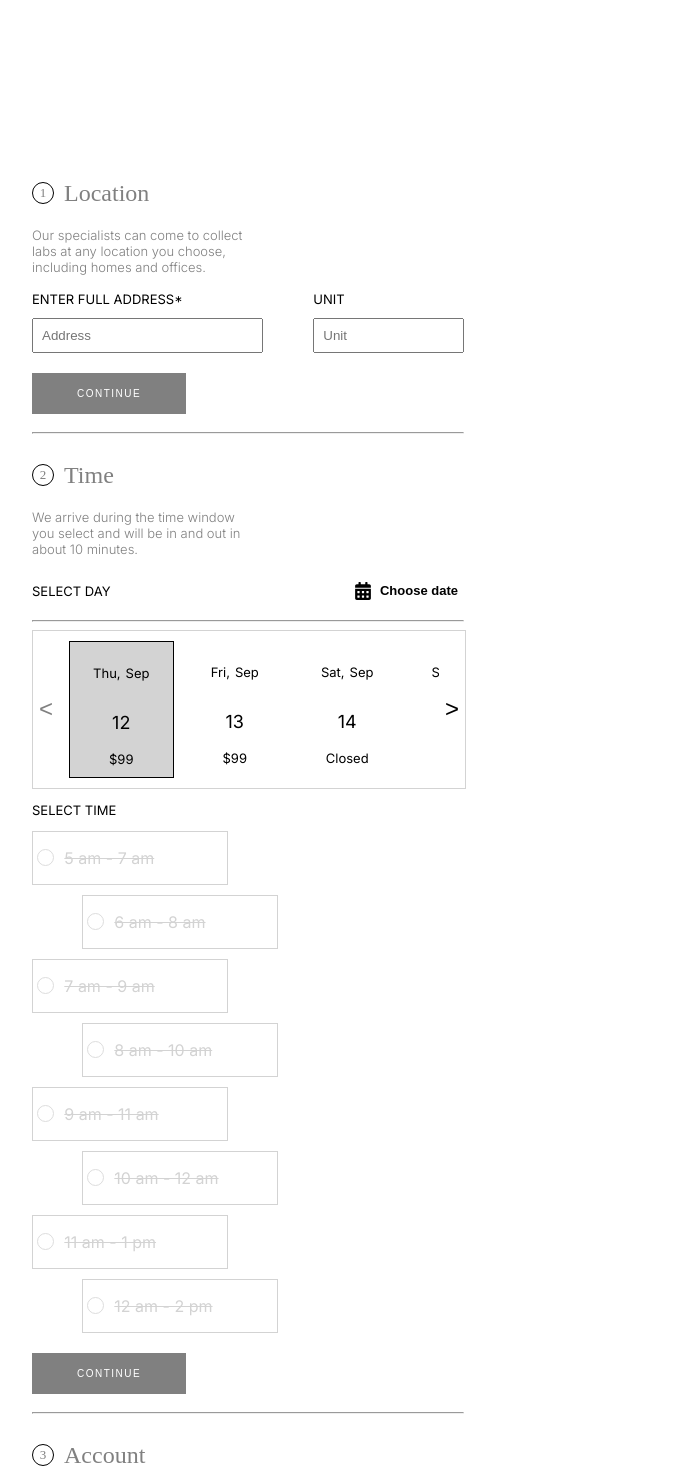
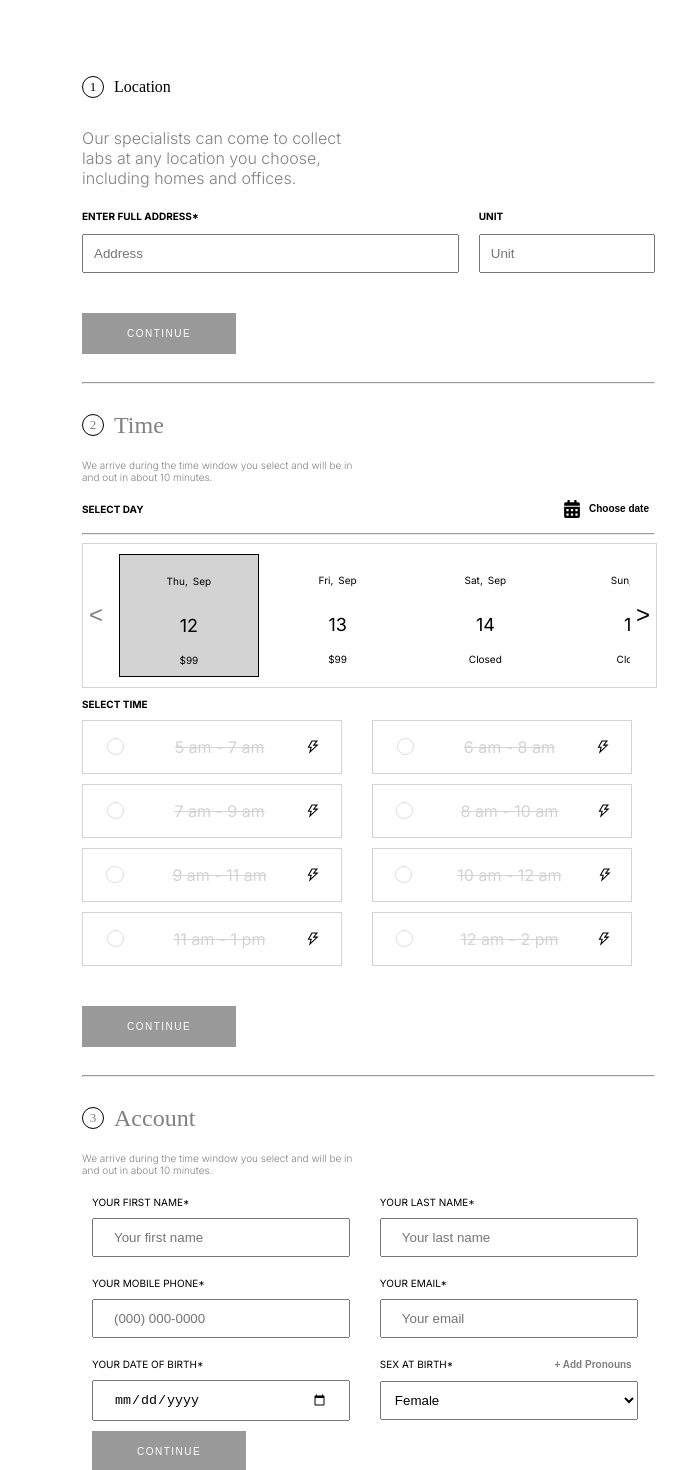
Before and after one commit to yashjk/multi-step-form, a Next.js app: page / in a window 1280 px wide. Shown: the part 40-1510 px from the top of the page, without its empty margins (176-864 px from the left). Built offline with nearby package versions, Linux system fonts and the light colour scheme.

Commit message:
Add refactoring to UI

```diff
--- a/src/app/components/Account.tsx
+++ b/src/app/components/Account.tsx
@@ -28,7 +28,7 @@ const Account = ({ handleNextStage, handleStageChange }: StageProps) => {
 	const handlePronoun = () => setIsAddingPronoun(true);
 	return (
 		<div className="flex" onClick={(e) => handleStageChange(3)}>
-			<div className="width-50">
+			<div className="width-75">
 				<h2 className="flex items-center text-gray text-times-new-roman lighter-font">
 					<span
 						className={
@@ -46,7 +46,7 @@ const Account = ({ handleNextStage, handleStageChange }: StageProps) => {
 							in about 10 minutes.
 						</p>
 						<form className="flex items-center width-full flex-wrap">
-							<div className="flex flex-col width-45">
+							<div className="flex flex-col width-45 padding-10">
 								<label className="text-small">YOUR FIRST NAME*</label>
 								<input
 									type="text"
@@ -57,7 +57,7 @@ const Account = ({ handleNextStage, handleStageChange }: StageProps) => {
 									required
 								/>
 							</div>
-							<div className="flex flex-col width-45 padding-10">
+							<div className="flex flex-col width-45 padding-10 margin-left-10">
 								<label className="text-small">YOUR LAST NAME*</label>
 								<input
 									type="text"
@@ -68,7 +68,7 @@ const Account = ({ handleNextStage, handleStageChange }: StageProps) => {
 									required
 								/>
 							</div>
-							<div className="flex flex-col width-45">
+							<div className="flex flex-col width-45 padding-10">
 								<label className="text-small">YOUR MOBILE PHONE*</label>
 								<input
 									type="tel"
@@ -79,7 +79,7 @@ const Account = ({ handleNextStage, handleStageChange }: StageProps) => {
 									required
 								/>
 							</div>
-							<div className="flex flex-col width-45 padding-10">
+							<div className="flex flex-col width-45 padding-10 margin-left-10">
 								<label className="text-small">YOUR EMAIL*</label>
 								<input
 									type="email"
@@ -90,7 +90,7 @@ const Account = ({ handleNextStage, handleStageChange }: StageProps) => {
 									required
 								/>
 							</div>
-							<div className="flex flex-col width-45">
+							<div className="flex flex-col width-45 padding-10">
 								<label className="text-small">YOUR DATE OF BIRTH*</label>
 								<input
 									type="date"
@@ -101,7 +101,7 @@ const Account = ({ handleNextStage, handleStageChange }: StageProps) => {
 									required
 								/>
 							</div>
-							<div className="flex flex-col width-45 padding-10">
+							<div className="flex flex-col width-45 padding-10 margin-left-10">
 								<div className="flex justify-between">
 									<label className="text-small">SEX AT BIRTH*</label>
 									<button
@@ -138,7 +138,7 @@ const Account = ({ handleNextStage, handleStageChange }: StageProps) => {
 								</div>
 							</div>
 							<button
-								className="background-gray text-smaller button-padding border-none text-white spaced-letters margin-tb-10"
+								className="background-gray text-smaller button-padding border-none text-white spaced-letters margin-tb-10 margin-left-10"
 								onClick={(e) => handleNextStage(4, e)}
 							>
 								CONTINUE
--- a/src/app/components/DateAndTime.tsx
+++ b/src/app/components/DateAndTime.tsx
@@ -8,7 +8,7 @@ const DateAndTime = ({ handleStageChange, handleNextStage }: StageProps) => {
 		useAppStore((state) => state);
 	return (
 		<div className="flex" onClick={(e) => handleStageChange(2)}>
-			<div className="width-50">
+			<div className="width-75">
 				<h2 className="flex items-center text-gray text-times-new-roman lighter-font">
 					<span
 						className={
@@ -29,7 +29,7 @@ const DateAndTime = ({ handleStageChange, handleNextStage }: StageProps) => {
 						<Time />
 						<button
 							disabled={!date || !selectedTimeSlot ? true : false}
-							className="background-gray text-smaller button-padding border-none text-white spaced-letters margin-tb-10"
+							className="background-gray text-smaller button-padding border-none text-white spaced-letters margin-t-30 margin-b-20"
 							onClick={(e) => handleNextStage(3, e)}
 						>
 							CONTINUE
--- a/src/app/components/Dates.tsx
+++ b/src/app/components/Dates.tsx
@@ -25,7 +25,7 @@ const Dates = () => {
 		<div className="flex">
 			<div className="flex-row width-full">
 				<div className="flex justify-between width-full">
-					<p className="text-small">SELECT DAY</p>
+					<p className="text-small font-bold">SELECT DAY</p>
 					<button onClick={handleClick} className="date-picker-button">
 						<FaCalendarAlt className="date-picker-icon" />
 						<span className="text-small">Choose date</span>
--- a/src/app/components/Location.tsx
+++ b/src/app/components/Location.tsx
@@ -24,8 +24,8 @@ const Location = ({ handleStageChange, handleNextStage }: StageProps) => {
 	return (
 		<div onClick={() => handleStageChange(1)}>
 			<div className="flex">
-				<div className="width-50">
-					<h2 className="flex items-center text-gray text-times-new-roman lighter-font">
+				<div className="width-75">
+					<p className="flex items-center text-times-new-roman margin-b-30">
 						<span
 							className={
 								lastUpdatedStage > 1 ? "section-number-dark" : "section-number"
@@ -34,16 +34,16 @@ const Location = ({ handleStageChange, handleNextStage }: StageProps) => {
 							1
 						</span>
 						Location
-					</h2>
+					</p>
 					{currentStage === 1 && (
 						<>
-							<p className="text-gray light-font text-small width-50">
+							<p className="text-gray light-font width-50">
 								Our specialists can come to collect labs at any location you
 								choose, including homes and offices.
 							</p>
 							<div className="flex">
-								<div className="width-70">
-									<label className="text-small">
+								<div className="width-75">
+									<label className="text-small font-bold">
 										ENTER FULL ADDRESS
 										<span>*</span>
 									</label>
@@ -56,8 +56,8 @@ const Location = ({ handleStageChange, handleNextStage }: StageProps) => {
 									/>
 									{addressError && <p className="text-red">{addressError}</p>}
 								</div>
-								<div className="margin-left-10">
-									<label className="text-small">UNIT</label>
+								<div className="margin-left-20">
+									<label className="text-small font-bold">UNIT</label>
 									<input
 										type="text"
 										placeholder="Unit"
@@ -69,7 +69,7 @@ const Location = ({ handleStageChange, handleNextStage }: StageProps) => {
 							</div>
 							<button
 								disabled={!address && addressError ? true : false}
-								className="background-gray text-smaller button-padding border-none text-white spaced-letters margin-tb-10"
+								className="background-gray text-smaller button-padding border-none text-white spaced-letters margin-t-30 margin-b-20"
 								onClick={(e) => handleNextStage(2, e)}
 							>
 								CONTINUE
--- a/src/app/components/Time.tsx
+++ b/src/app/components/Time.tsx
@@ -1,21 +1,21 @@
 import { timeSlots } from "@/utils/constants";
 import { useAppStore } from "@/utils/StoreProvider";
-import React from "react";
+import { AiOutlineThunderbolt } from "react-icons/ai";
 
 const Time = () => {
 	const { selectedTimeSlot, setSelectedTimeSlot } = useAppStore(
 		(state) => state
 	);
-	const currentTime = new Date().getHours() + 3;
+	const currentTime = new Date().getHours();
 	const isDisabled = (timeSlot: string) =>
 		Number(timeSlot.split(" ")[0]) < currentTime;
 	return (
 		<section className="flex flex-col">
-			<p className="text-small">SELECT TIME</p>
+			<p className="text-small font-bold">SELECT TIME</p>
 			<div className="flex width-full height-auto flex-wrap">
 				{timeSlots.map((timeSlot, i) => (
 					<div
-						className={`flex items-center border-1 width-45 ${
+						className={`flex items-center border-1 width-45 justify-around padding-lr-10 ${
 							i % 2 == 1 ? "timeslot-margin" : "margin-b-10"
 						}`}
 						key={`timeSlot-${i}`}
@@ -30,6 +30,7 @@ const Time = () => {
 						<p className={isDisabled(timeSlot) ? "strikethrough" : ""}>
 							{timeSlot}
 						</p>
+						<AiOutlineThunderbolt />
 					</div>
 				))}
 			</div>
--- a/src/app/globals.css
+++ b/src/app/globals.css
@@ -3,7 +3,7 @@ body {
 }
 
 .container {
-	margin: 200px;
+	margin: 100px 250px;
 }
 
 .flex {
@@ -43,7 +43,7 @@ body {
 }
 
 .background-gray {
-	background-color: gray;
+	background-color: rgb(153, 153, 153);
 }
 
 .text-large {
@@ -51,7 +51,7 @@ body {
 }
 
 .text-small {
-	font-size: small;
+	font-size: x-small;
 }
 
 .text-smaller {
@@ -61,6 +61,14 @@ body {
 
 .padding-10 {
 	padding: 10px;
+}
+
+.padding-lr-15 {
+	padding: 0 20px;
+}
+
+.padding-lr-20 {
+	padding: 0 20px;
 }
 
 .padding-20 {
@@ -90,6 +98,10 @@ body {
 .lighter-font {
 	font-weight: lighter;
 }
+
+.font-bold {
+	font-weight: bold;
+}
 /* Common */
 .section-number {
 	border-radius: 50%;
@@ -118,7 +130,7 @@ body {
 .text-input {
 	display: block;
 	margin: 10px 0;
-	padding: 8px;
+	padding: 10px;
 	box-sizing: border-box;
 	width: 100%;
 }
@@ -162,13 +174,20 @@ body {
 .width-70 {
 	width: 70%;
 }
+.width-75 {
+	width: 75%;
+}
 
 .width-full {
 	width: 100%;
 }
 
 .margin-left-10 {
-	margin-left: 50px;
+	margin-left: 10px;
+}
+
+.margin-left-20 {
+	margin-left: 20px;
 }
 
 .margin-right-10 {
@@ -176,16 +195,27 @@ body {
 }
 
 .timeslot-margin {
-	margin-left: 50px;
+	margin-left: 30px;
 	margin-bottom: 10px;
 }
 
-.margin-tb-10 {
-	margin: 10px 0;
+.margin-t-30 {
+	margin-top: 30px;
+}
+.margin-tb-30 {
+	margin: 30px 0;
+}
+
+.margin-b-30 {
+	margin-bottom: 30px;
 }
 
 .margin-b-10 {
 	margin-bottom: 10px;
+}
+
+.margin-b-20 {
+	margin-bottom: 20px;
 }
 
 .border-1 {
@@ -319,7 +349,7 @@ button:disabled {
 
 /* Account */
 .account-input {
-	padding: 10px;
+	padding: 10px 20px;
 	margin-top: 10px;
 }
 .gender-input {
```
